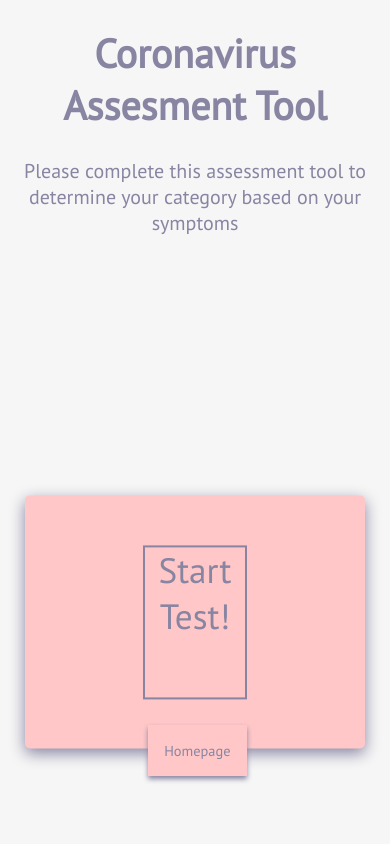
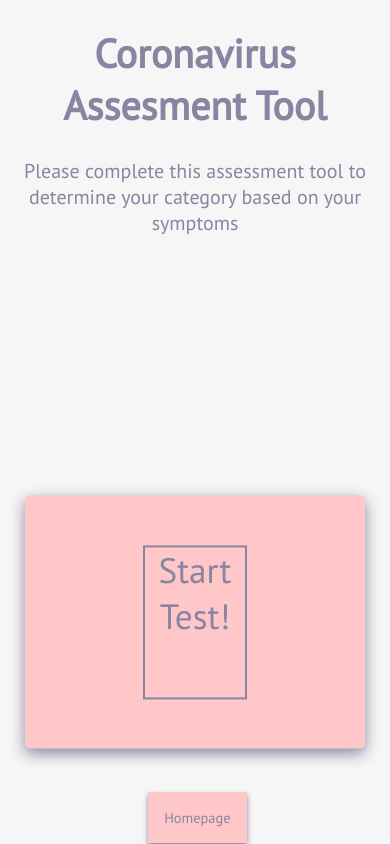
Before and after one commit to vishakha1801/Covid-19, a plain HTML site: page Corona_quiz-master/index.html in a window 390 px wide. Drawn offline with Linux system fonts and the light colour scheme.

Commit message:
Update style.css

```diff
--- a/Corona_quiz-master/style.css
+++ b/Corona_quiz-master/style.css
@@ -47,7 +47,7 @@ body{
     display: inline-block;
     font-size: 1.2rem;
     position: absolute ;
-    left:47%;
+    left:45%;
     top: 62%;
     box-shadow: 0px 3px 5px 0px;
 }
@@ -164,7 +164,7 @@ body{
         margin-bottom: 2rem;
         position: absolute;
         left: 38%;
-        top: 65%;
+        top: 73%;
         }
 
     .hide-on-small{
```
